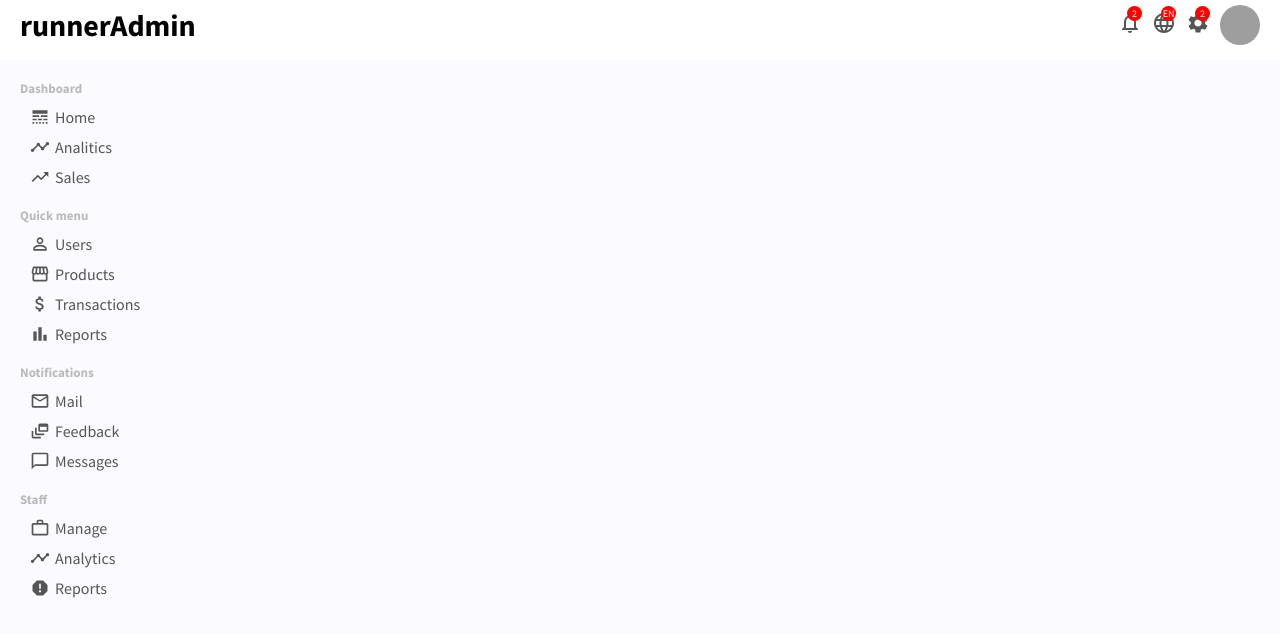
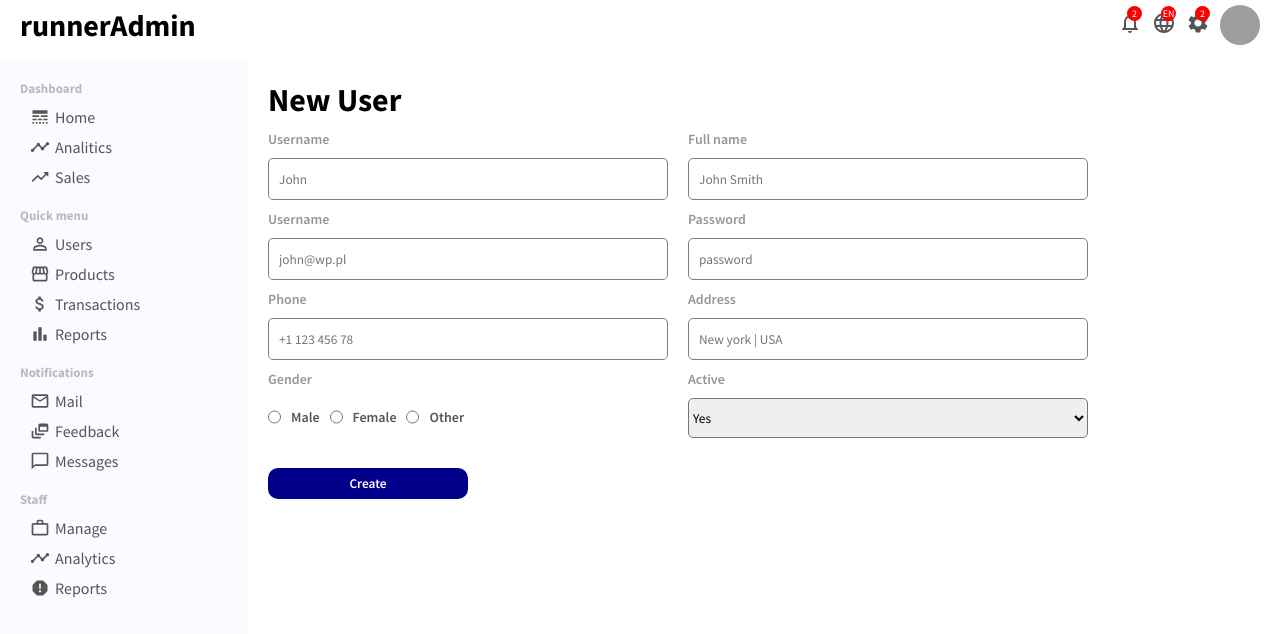
Before and after one commit to MarcinBieniek/Fullstack-Ecommerce, a React (Create React App) app in the folder admin/: page /new-user in a window 1280 px wide. Shown: the top 634 px of the page. Built offline with nearby package versions, Linux system fonts and the light colour scheme; grey boxes are pictures that could not be loaded.

Commit message:
Add AddUser component

```diff
--- a/admin/src/App.js
+++ b/admin/src/App.js
@@ -7,6 +7,7 @@
 import User from './components/pages/User/User';
 
 import { BrowserRouter, Routes, Route } from 'react-router-dom';
+import AddUser from './components/pages/AddUser/AddUser';
 
 const App = () => {
   return (
@@ -19,6 +20,7 @@
                 <Route path="/" element={<Home />} />
                 <Route path="/users" element={<UserList />} />
                 <Route path="/user/:userId" element={<User />} />
+                <Route path="/new-user" element={<AddUser />} />
               </Routes>
             </div>
           </div>
--- /dev/null
+++ b/admin/src/components/pages/AddUser/AddUser.js
@@ -0,0 +1,61 @@
+import styles from './AddUser.module.scss'
+
+const Adduser = () => {
+  return (
+    <div className={styles.container}>
+      <h1 classname={styles.newUser}>New User</h1>
+      <form className={styles.newUser_form}>
+        <div className={styles.newUser_item}>
+          <label>Username</label>
+          <input type="text" placeholder="John" />
+        </div>
+        <div className={styles.newUser_item}>
+          <label>Full name</label>
+          <input type="text" placeholder="John Smith" />
+        </div>
+        <div className={styles.newUser_item}>
+          <label>Username</label>
+          <input type="email" placeholder="john@wp.pl" />
+        </div>
+        <div className={styles.newUser_item}>
+          <label>Password</label>
+          <input type="password" placeholder="password" />
+        </div>
+        <div className={styles.newUser_item}>
+          <label>Phone</label>
+          <input type="text" placeholder="+1 123 456 78" />
+        </div>
+        <div className={styles.newUser_item}>
+          <label>Address</label>
+          <input type="text" placeholder="New york | USA" />
+        </div>
+        <div className={styles.newUser_item}>
+          <label>Gender</label>
+            <div className={styles.newUser_gender}>
+              <input type="radio" name="gender" id="male" value="male" />
+              <label for="male">Male</label>
+              <input type="radio" name="gender" id="female" value="female" />
+              <label for="female">Female</label>
+              <input type="radio" name="gender" id="other" value="other" />
+              <label for="other">Other</label>
+            </div>
+        </div>
+
+        <div className={styles.newUser_item}>
+          <label>Active</label>
+          <select className={styles.newUser_select} name="active" id="active">
+            <option value="yes">Yes</option>
+            <option value="no">No</option>
+          </select>
+        </div>
+
+        <button className={styles.newUser_button}>Create</button>
+
+
+
+      </form>
+    </div>
+  )
+}
+
+export default Adduser
--- /dev/null
+++ b/admin/src/components/pages/AddUser/AddUser.module.scss
@@ -0,0 +1,65 @@
+@import "../../../styles/settings.scss";
+
+.container {
+  flex: 4;
+  margin: 20px;
+
+  .newUser {
+
+  }
+
+  .newUser_form {
+    display: flex;
+    flex-wrap: wrap;
+
+    .newUser_item {
+      width: 400px;
+      display: flex;
+      flex-direction: column;
+      margin-top: 10px;
+      margin-right: 20px;
+
+      label {
+        margin-bottom: 10px;
+        font-size: 14px;
+        font-weight: 600;
+        color: rgb(151, 150, 150)
+      }
+
+      input {
+        height: 20px;
+        padding: 10px;
+        border: 1px solid gray;
+        border-radius: 5px;
+      }
+
+      .newUser_gender {
+        display: flex;
+        align-items: center;
+
+        label {
+          margin: 10px;
+          font-size: 14px;
+          color: #555;
+        }
+      }
+
+      .newUser_select {
+        height: 40px;
+        border-radius: 5px;
+      }
+    }
+
+    .newUser_button {
+      width: 200px;
+      border: none;
+      background-color: darkblue;
+      color: white;
+      padding: 7px 10px;
+      font-weight: 600;
+      border-radius: 10px;
+      margin-top: 30px;
+      cursor: pointer;
+    }
+  }
+}
--- a/admin/src/components/pages/User/User.js
+++ b/admin/src/components/pages/User/User.js
@@ -1,4 +1,5 @@
-import styles from './User.module.scss'
+import styles from './User.module.scss';
+import { Link } from 'react-router-dom';
 import PermIdentityIcon from '@mui/icons-material/PermIdentity';
 import CalendarTodayIcon from '@mui/icons-material/CalendarToday';
 import PhoneAndroidIcon from '@mui/icons-material/PhoneAndroid';
@@ -12,7 +13,9 @@
 
       <div className={styles.title_container}>
         <h1 className={styles.title}>Edit User</h1>
-        <button className={styles.addUser_button}>Create</button>
+        <Link to="/new-user">
+          <button className={styles.addUser_button}>Create</button>
+        </Link>
       </div>
 
       <div className={styles.user_container}>
--- a/admin/src/components/views/Sidebar/Sidebar.js
+++ b/admin/src/components/views/Sidebar/Sidebar.js
@@ -11,6 +11,7 @@
 import ChatBubbleOutlineIcon from '@mui/icons-material/ChatBubbleOutline';
 import WorkOutlineIcon from '@mui/icons-material/WorkOutline';
 import ReportIcon from '@mui/icons-material/Report';
+import { Link } from "react-router-dom";
 
 const Sidebar = () => {
   return (
@@ -38,14 +39,18 @@
         <div className={styles.menu}>
           <h3 className={styles.menu_title}>Quick menu</h3>
           <ul className={styles.sidebar_list}>
+            <Link to="/users" className={styles.link}>
               <li className={styles.sidebar_listitem}>
                 <PermIdentityIcon className={styles.sidebar_icon} />
                 Users
               </li>
+            </Link>
+            <Link to="/products">
               <li className={styles.sidebar_listitem}>
                 <StorefrontIcon className={styles.sidebar_icon} />
                 Products
               </li>
+            </Link>
             <li className={styles.sidebar_listitem}>
               <AttachMoneyIcon className={styles.sidebar_icon} />
               Transactions
--- a/admin/src/styles/global.scss
+++ b/admin/src/styles/global.scss
@@ -6,3 +6,8 @@
     margin: 0;
     font-family: 'Source Sans Pro', sans-serif;
 }
+
+a {
+  text-decoration: none;
+  color: inherit;
+}
```
Lines whose indentation alone changed are shown as unchanged.
